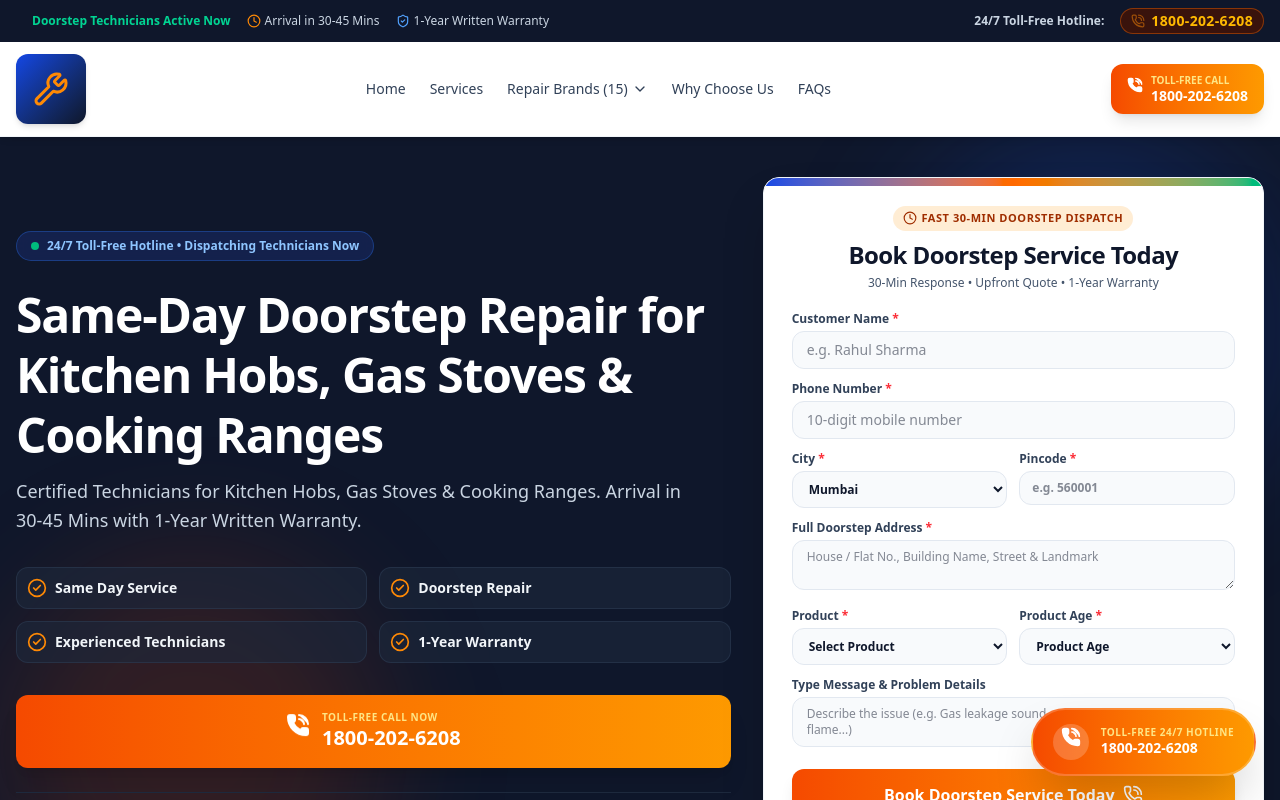
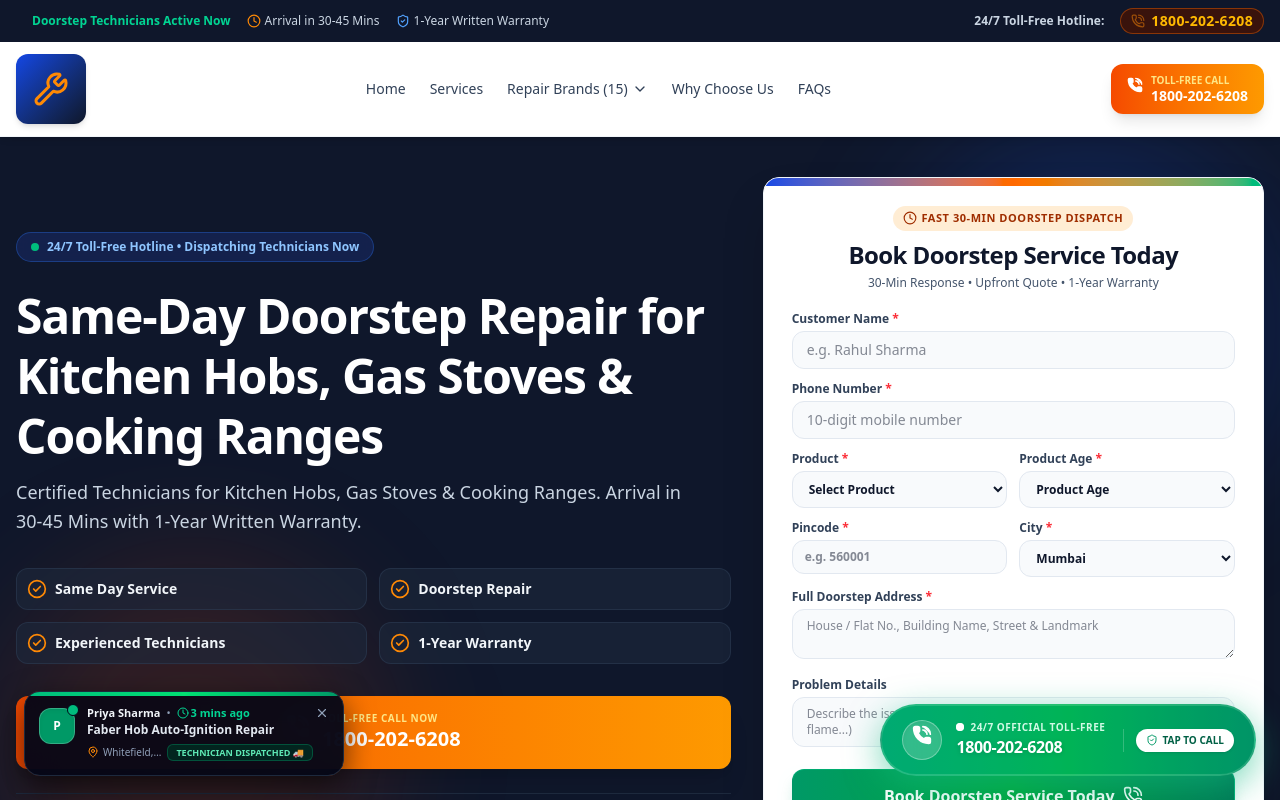
Before and after one commit to shanmalik9550-svg/shan, a Next.js app: page / in a window 1280 px wide. Shown: the top 800 px of the page. Built offline with nearby package versions, Linux system fonts and the light colour scheme.

Commit message:
Update LeadForm fields order, green floating CTAs, and live booking ticker

```diff
--- a/app/layout.tsx
+++ b/app/layout.tsx
@@ -3,6 +3,7 @@ import Header from "@/components/Header";
 import Footer from "@/components/Footer";
 import MobileStickyBar from "@/components/MobileStickyBar";
 import FloatingCTAs from "@/components/FloatingCTAs";
+import RecentBookingTicker from "@/components/RecentBookingTicker";
 import "./globals.css";
 
 export const metadata: Metadata = {
@@ -37,6 +38,7 @@ export default function RootLayout({
         <Footer />
         <MobileStickyBar />
         <FloatingCTAs />
+        <RecentBookingTicker />
       </body>
     </html>
   );
--- a/components/FloatingCTAs.tsx
+++ b/components/FloatingCTAs.tsx
@@ -1,7 +1,7 @@
 "use client";
 
 import React from "react";
-import { PhoneCall } from "lucide-react";
+import { PhoneCall, ShieldCheck } from "lucide-react";
 import { companyInfo } from "@/data/companyInfo";
 
 export default function FloatingCTAs() {
@@ -12,14 +12,35 @@ export default function FloatingCTAs() {
         <a
           href={`tel:${companyInfo.phoneRaw}`}
           aria-label="Call Emergency Helpline"
-          className="group flex items-center gap-3 bg-gradient-to-r from-orange-600 to-amber-500 hover:from-orange-700 hover:to-amber-600 text-white px-5 py-3.5 rounded-full shadow-2xl hover:scale-105 transition-all duration-200 border-2 border-white/20"
+          className="group relative flex items-center gap-3.5 bg-gradient-to-r from-emerald-600 via-green-600 to-emerald-700 hover:from-emerald-700 hover:to-green-700 text-white px-5 py-3.5 rounded-full shadow-[0_10px_35px_rgba(16,185,129,0.55)] hover:scale-105 transition-all duration-300 border-2 border-emerald-300/40 overflow-hidden"
         >
-          <div className="w-9 h-9 rounded-full bg-white/20 flex items-center justify-center text-white">
+          {/* Pulsing Backglow Ring */}
+          <span className="absolute -inset-1 rounded-full bg-emerald-400 opacity-30 animate-pulse group-hover:opacity-50 transition-opacity"></span>
+
+          <div className="relative w-10 h-10 rounded-full bg-white/20 backdrop-blur-md flex items-center justify-center text-white shrink-0 shadow-inner border border-white/30">
             <PhoneCall className="w-5 h-5 fill-current animate-bounce text-white" />
           </div>
-          <div className="text-left leading-tight">
-            <p className="text-[10px] uppercase font-extrabold text-amber-200 tracking-wider">Toll-Free 24/7 Hotline</p>
-            <p className="text-sm font-black text-white">{companyInfo.phone}</p>
+
+          <div className="relative text-left leading-tight">
+            <div className="flex items-center gap-1.5 mb-0.5">
+              <span className="relative flex h-2 w-2">
+                <span className="animate-ping absolute inline-flex h-full w-full rounded-full bg-white opacity-75"></span>
+                <span className="relative inline-flex rounded-full h-2 w-2 bg-white"></span>
+              </span>
+              <p className="text-[10px] uppercase font-black text-emerald-100 tracking-wider">
+                24/7 Official Toll-Free
+              </p>
+            </div>
+            <p className="text-base font-black text-white tracking-tight drop-shadow-sm">
+              {companyInfo.phone}
+            </p>
+          </div>
+
+          <div className="relative ml-1 pl-3 border-l border-white/20 hidden lg:block">
+            <span className="bg-white text-emerald-800 text-[10px] uppercase font-black px-2.5 py-1 rounded-full shadow-sm flex items-center gap-1">
+              <ShieldCheck className="w-3 h-3 text-emerald-600" />
+              Tap To Call
+            </span>
           </div>
         </a>
       </div>
--- a/components/LeadForm.tsx
+++ b/components/LeadForm.tsx
@@ -157,7 +157,7 @@ Please confirm technician arrival ETA.`;
           )}
 
           <form onSubmit={handleSubmit} className="space-y-3">
-            {/* Name Input */}
+            {/* 1. Name Input */}
             <div>
               <label className="block text-xs font-bold text-slate-700 mb-1">
                 Customer Name <span className="text-red-500">*</span>
@@ -168,11 +168,11 @@ Please confirm technician arrival ETA.`;
                 placeholder="e.g. Rahul Sharma"
                 value={formData.name}
                 onChange={(e) => setFormData({ ...formData, name: e.target.value })}
-                className="w-full bg-slate-50 border border-slate-200 rounded-xl px-3.5 py-2 text-xs sm:text-sm text-slate-900 focus:bg-white focus:border-blue-600 focus:ring-2 focus:ring-blue-100 transition-all outline-none"
+                className="w-full bg-slate-50 border border-slate-200 rounded-xl px-3.5 py-2 text-xs sm:text-sm text-slate-900 focus:bg-white focus:border-emerald-600 focus:ring-2 focus:ring-emerald-100 transition-all outline-none"
               />
             </div>
 
-            {/* Phone Number Input */}
+            {/* 2. Phone Number Input */}
             <div>
               <label className="block text-xs font-bold text-slate-700 mb-1">
                 Phone Number <span className="text-red-500">*</span>
@@ -184,61 +184,11 @@ Please confirm technician arrival ETA.`;
                 placeholder="10-digit mobile number"
                 value={formData.phone}
                 onChange={(e) => setFormData({ ...formData, phone: e.target.value })}
-                className="w-full bg-slate-50 border border-slate-200 rounded-xl px-3.5 py-2 text-xs sm:text-sm text-slate-900 focus:bg-white focus:border-blue-600 focus:ring-2 focus:ring-blue-100 transition-all outline-none"
+                className="w-full bg-slate-50 border border-slate-200 rounded-xl px-3.5 py-2 text-xs sm:text-sm text-slate-900 focus:bg-white focus:border-emerald-600 focus:ring-2 focus:ring-emerald-100 transition-all outline-none"
               />
             </div>
 
-            {/* City & Pincode Grid */}
-            <div className="grid grid-cols-1 sm:grid-cols-2 gap-3">
-              <div>
-                <label className="block text-xs font-bold text-slate-700 mb-1">
-                  City <span className="text-red-500">*</span>
-                </label>
-                <select
-                  value={formData.city}
-                  onChange={(e) => setFormData({ ...formData, city: e.target.value })}
-                  className="w-full bg-slate-50 border border-slate-200 rounded-xl px-3 py-2 text-xs text-slate-900 font-semibold focus:bg-white focus:border-blue-600 outline-none"
-                >
-                  {companyInfo.serviceAreas.map((city) => (
-                    <option key={city} value={city}>
-                      {city}
-                    </option>
-                  ))}
-                </select>
-              </div>
-
-              <div>
-                <label className="block text-xs font-bold text-slate-700 mb-1">
-                  Pincode <span className="text-red-500">*</span>
-                </label>
-                <input
-                  type="text"
-                  required
-                  maxLength={6}
-                  placeholder="e.g. 560001"
-                  value={formData.pincode}
-                  onChange={(e) => setFormData({ ...formData, pincode: e.target.value })}
-                  className="w-full bg-slate-50 border border-slate-200 rounded-xl px-3 py-2 text-xs text-slate-900 font-semibold focus:bg-white focus:border-blue-600 outline-none"
-                />
-              </div>
-            </div>
-
-            {/* Full Address Input */}
-            <div>
-              <label className="block text-xs font-bold text-slate-700 mb-1">
-                Full Doorstep Address <span className="text-red-500">*</span>
-              </label>
-              <textarea
-                required
-                rows={2}
-                placeholder="House / Flat No., Building Name, Street & Landmark"
-                value={formData.fullAddress}
-                onChange={(e) => setFormData({ ...formData, fullAddress: e.target.value })}
-                className="w-full bg-slate-50 border border-slate-200 rounded-xl px-3.5 py-2 text-xs text-slate-900 focus:bg-white focus:border-blue-600 focus:ring-2 focus:ring-blue-100 transition-all outline-none"
-              />
-            </div>
-
-            {/* Product & Product Age Grid */}
+            {/* 3. Product & 4. Product Age Grid */}
             <div className="grid grid-cols-1 sm:grid-cols-2 gap-3">
               <div>
                 <label className="block text-xs font-bold text-slate-700 mb-1">
@@ -247,7 +197,7 @@ Please confirm technician arrival ETA.`;
                 <select
                   value={formData.appliance}
                   onChange={(e) => setFormData({ ...formData, appliance: e.target.value })}
-                  className="w-full bg-slate-50 border border-slate-200 rounded-xl px-3 py-2 text-xs text-slate-900 font-semibold focus:bg-white focus:border-blue-600 outline-none"
+                  className="w-full bg-slate-50 border border-slate-200 rounded-xl px-3 py-2 text-xs text-slate-900 font-semibold focus:bg-white focus:border-emerald-600 outline-none"
                 >
                   <option value="Select Product">Select Product</option>
                   {applianceOptions.map((app) => (
@@ -265,7 +215,7 @@ Please confirm technician arrival ETA.`;
                 <select
                   value={formData.productAge}
                   onChange={(e) => setFormData({ ...formData, productAge: e.target.value })}
-                  className="w-full bg-slate-50 border border-slate-200 rounded-xl px-3 py-2 text-xs text-slate-900 font-semibold focus:bg-white focus:border-blue-600 outline-none"
+                  className="w-full bg-slate-50 border border-slate-200 rounded-xl px-3 py-2 text-xs text-slate-900 font-semibold focus:bg-white focus:border-emerald-600 outline-none"
                 >
                   <option value="Product Age">Product Age</option>
                   {productAgeOptions.map((age) => (
@@ -277,17 +227,67 @@ Please confirm technician arrival ETA.`;
               </div>
             </div>
 
-            {/* Type Message & Problem Details */}
+            {/* 5. Pincode & 6. City Grid */}
+            <div className="grid grid-cols-1 sm:grid-cols-2 gap-3">
+              <div>
+                <label className="block text-xs font-bold text-slate-700 mb-1">
+                  Pincode <span className="text-red-500">*</span>
+                </label>
+                <input
+                  type="text"
+                  required
+                  maxLength={6}
+                  placeholder="e.g. 560001"
+                  value={formData.pincode}
+                  onChange={(e) => setFormData({ ...formData, pincode: e.target.value })}
+                  className="w-full bg-slate-50 border border-slate-200 rounded-xl px-3 py-2 text-xs text-slate-900 font-semibold focus:bg-white focus:border-emerald-600 outline-none"
+                />
+              </div>
+
+              <div>
+                <label className="block text-xs font-bold text-slate-700 mb-1">
+                  City <span className="text-red-500">*</span>
+                </label>
+                <select
+                  value={formData.city}
+                  onChange={(e) => setFormData({ ...formData, city: e.target.value })}
+                  className="w-full bg-slate-50 border border-slate-200 rounded-xl px-3 py-2 text-xs text-slate-900 font-semibold focus:bg-white focus:border-emerald-600 outline-none"
+                >
+                  {companyInfo.serviceAreas.map((city) => (
+                    <option key={city} value={city}>
+                      {city}
+                    </option>
+                  ))}
+                </select>
+              </div>
+            </div>
+
+            {/* 7. Full Doorstep Address Input */}
             <div>
               <label className="block text-xs font-bold text-slate-700 mb-1">
-                Type Message & Problem Details
+                Full Doorstep Address <span className="text-red-500">*</span>
+              </label>
+              <textarea
+                required
+                rows={2}
+                placeholder="House / Flat No., Building Name, Street & Landmark"
+                value={formData.fullAddress}
+                onChange={(e) => setFormData({ ...formData, fullAddress: e.target.value })}
+                className="w-full bg-slate-50 border border-slate-200 rounded-xl px-3.5 py-2 text-xs text-slate-900 focus:bg-white focus:border-emerald-600 focus:ring-2 focus:ring-emerald-100 transition-all outline-none"
+              />
+            </div>
+
+            {/* 8. Problem Details */}
+            <div>
+              <label className="block text-xs font-bold text-slate-700 mb-1">
+                Problem Details
               </label>
               <textarea
                 rows={2}
                 placeholder="Describe the issue (e.g. Gas leakage sound, auto-ignition not clicking, low flame...)"
                 value={formData.userMessage}
                 onChange={(e) => setFormData({ ...formData, userMessage: e.target.value })}
-                className="w-full bg-slate-50 border border-slate-200 rounded-xl px-3.5 py-2 text-xs text-slate-900 focus:bg-white focus:border-blue-600 focus:ring-2 focus:ring-blue-100 transition-all outline-none"
+                className="w-full bg-slate-50 border border-slate-200 rounded-xl px-3.5 py-2 text-xs text-slate-900 focus:bg-white focus:border-emerald-600 focus:ring-2 focus:ring-emerald-100 transition-all outline-none"
               />
             </div>
 
@@ -295,7 +295,7 @@ Please confirm technician arrival ETA.`;
             <button
               type="submit"
               disabled={isSubmitting}
-              className="w-full bg-gradient-to-r from-orange-600 to-amber-500 hover:from-orange-700 hover:to-amber-600 text-white font-extrabold text-sm sm:text-base py-3.5 px-4 rounded-xl shadow-lg hover:shadow-xl transform hover:-translate-y-0.5 transition-all flex items-center justify-center gap-2 mt-4 disabled:opacity-70 disabled:cursor-not-allowed"
+              className="w-full bg-gradient-to-r from-emerald-600 via-green-600 to-emerald-700 hover:from-emerald-700 hover:to-green-700 text-white font-extrabold text-sm sm:text-base py-3.5 px-4 rounded-xl shadow-lg shadow-emerald-600/20 hover:shadow-xl transform hover:-translate-y-0.5 transition-all flex items-center justify-center gap-2 mt-4 disabled:opacity-70 disabled:cursor-not-allowed border border-emerald-400/30"
             >
               {isSubmitting ? (
                 <>
--- /dev/null
+++ b/components/RecentBookingTicker.tsx
@@ -0,0 +1,173 @@
+"use client";
+
+import React, { useState, useEffect } from "react";
+import { CheckCircle, X, ShieldCheck, Clock, MapPin, Wrench } from "lucide-react";
+
+interface BookingNotification {
+  id: number;
+  name: string;
+  location: string;
+  service: string;
+  timeAgo: string;
+  status: string;
+  avatarBg: string;
+}
+
+const bookingList: BookingNotification[] = [
+  {
+    id: 1,
+    name: "Priya Sharma",
+    location: "Whitefield, Bangalore",
+    service: "Faber Hob Auto-Ignition Repair",
+    timeAgo: "3 mins ago",
+    status: "Technician Dispatched 🚚",
+    avatarBg: "bg-emerald-600"
+  },
+  {
+    id: 2,
+    name: "Rahul Verma",
+    location: "HSR Layout, Bangalore",
+    service: "Gas Leakage Emergency Fix",
+    timeAgo: "7 mins ago",
+    status: "Service Completed • 1-Yr Warranty ✅",
+    avatarBg: "bg-blue-600"
+  },
+  {
+    id: 3,
+    name: "Deepak Nair",
+    location: "Koramangala, Bangalore",
+    service: "Bosch 4-Burner Hob Repair",
+    timeAgo: "12 mins ago",
+    status: "Doorstep Arrival in 15 Mins ⚡",
+    avatarBg: "bg-orange-600"
+  },
+  {
+    id: 4,
+    name: "Ananya Reddy",
+    location: "Gachibowli, Hyderabad",
+    service: "Glen Cooking Range Servicing",
+    timeAgo: "16 mins ago",
+    status: "Technician On The Way 🛵",
+    avatarBg: "bg-indigo-600"
+  },
+  {
+    id: 5,
+    name: "Suresh Menon",
+    location: "Anna Nagar, Chennai",
+    service: "Kutchina Glass Hob Burner Fix",
+    timeAgo: "21 mins ago",
+    status: "Booking Confirmed 📅",
+    avatarBg: "bg-emerald-600"
+  },
+  {
+    id: 6,
+    name: "Meera Kulkarni",
+    location: "Bandra West, Mumbai",
+    service: "Siemens PCB Control Board Repair",
+    timeAgo: "25 mins ago",
+    status: "Part Replaced • Certified 🛡️",
+    avatarBg: "bg-purple-600"
+  }
+];
+
+export default function RecentBookingTicker() {
+  const [currentIndex, setCurrentIndex] = useState(0);
+  const [visible, setVisible] = useState(false);
+  const [isDismissed, setIsDismissed] = useState(false);
+
+  useEffect(() => {
+    if (isDismissed) return;
+
+    // Initial delay before first popup
+    const initialTimer = setTimeout(() => {
+      setVisible(true);
+    }, 2500);
+
+    return () => clearTimeout(initialTimer);
+  }, [isDismissed]);
+
+  useEffect(() => {
+    if (isDismissed) return;
+
+    // Cycle through notifications: show for 6.5s, hide for 3.5s
+    const interval = setInterval(() => {
+      setVisible(false);
+
+      setTimeout(() => {
+        setCurrentIndex((prev) => (prev + 1) % bookingList.length);
+        setVisible(true);
+      }, 800);
+    }, 9000);
+
+    return () => clearInterval(interval);
+  }, [isDismissed]);
+
+  if (isDismissed) return null;
+
+  const currentBooking = bookingList[currentIndex];
+
+  return (
+    <div
+      className={`fixed bottom-20 md:bottom-6 left-3 sm:left-6 z-40 max-w-[320px] sm:max-w-xs transition-all duration-500 transform ${
+        visible
+          ? "translate-y-0 opacity-100 scale-100"
+          : "translate-y-6 opacity-0 scale-95 pointer-events-none"
+      }`}
+    >
+      <div className="bg-slate-950/95 text-white backdrop-blur-xl p-3.5 rounded-2xl border border-slate-800 shadow-[0_10px_30px_rgba(0,0,0,0.6)] relative overflow-hidden group">
+        {/* Top Green Accent Line */}
+        <div className="absolute top-0 left-0 right-0 h-1 bg-gradient-to-r from-emerald-500 via-green-400 to-emerald-600"></div>
+
+        {/* Close Button */}
+        <button
+          onClick={() => setIsDismissed(true)}
+          className="absolute top-2.5 right-2.5 text-slate-400 hover:text-white p-1 rounded-full hover:bg-slate-800 transition-colors"
+          aria-label="Dismiss booking alert"
+        >
+          <X className="w-3.5 h-3.5" />
+        </button>
+
+        <div className="flex items-start gap-3">
+          {/* Avatar Icon with Pulsing Online Badge */}
+          <div className="relative shrink-0 mt-0.5">
+            <div
+              className={`w-9 h-9 rounded-xl ${currentBooking.avatarBg} text-white flex items-center justify-center font-black text-xs shadow-inner border border-white/20`}
+            >
+              {currentBooking.name.charAt(0)}
+            </div>
+            <span className="absolute -top-1 -right-1 flex h-3 w-3">
+              <span className="animate-ping absolute inline-flex h-full w-full rounded-full bg-emerald-400 opacity-75"></span>
+              <span className="relative inline-flex rounded-full h-3 w-3 bg-emerald-500 border border-slate-950"></span>
+            </span>
+          </div>
+
+          {/* Content */}
+          <div className="flex-1 pr-4 leading-tight">
+            <div className="flex items-center gap-1.5 text-[11px] mb-0.5">
+              <span className="font-extrabold text-slate-100">{currentBooking.name}</span>
+              <span className="text-slate-400">•</span>
+              <span className="text-emerald-400 font-bold flex items-center gap-0.5">
+                <Clock className="w-3 h-3 inline" /> {currentBooking.timeAgo}
+              </span>
+            </div>
+
+            <p className="text-xs font-bold text-slate-200 line-clamp-1 mb-1.5">
+              {currentBooking.service}
+            </p>
+
+            <div className="flex items-center justify-between gap-1">
+              <span className="text-[10px] text-slate-400 font-medium flex items-center gap-1 truncate">
+                <MapPin className="w-3 h-3 text-orange-400 shrink-0" />
+                <span className="truncate">{currentBooking.location}</span>
+              </span>
+
+              <span className="shrink-0 text-[9px] uppercase font-black bg-emerald-950/80 text-emerald-300 border border-emerald-500/30 px-2 py-0.5 rounded-md">
+                {currentBooking.status}
+              </span>
+            </div>
+          </div>
+        </div>
+      </div>
+    </div>
+  );
+}
```
Also changed, not shown: components/MobileStickyBar.tsx (+15 -10 lines).
